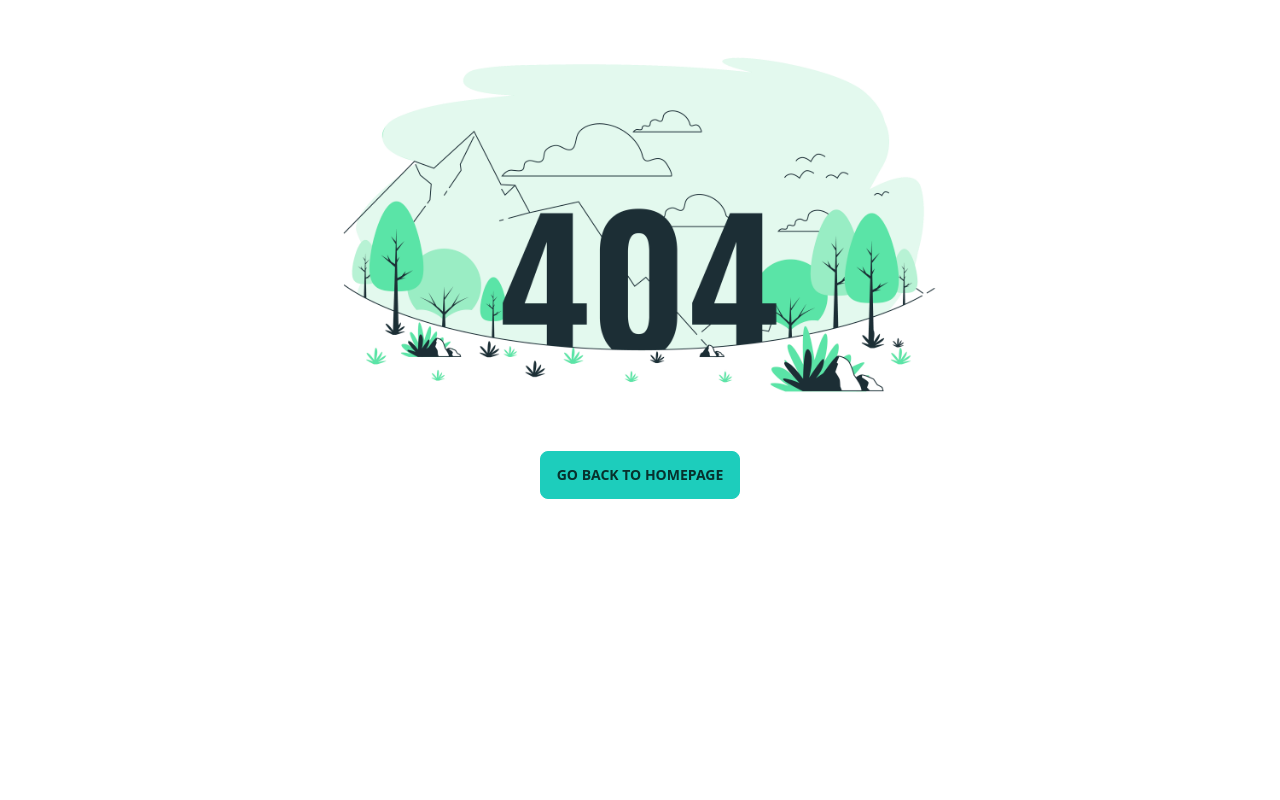
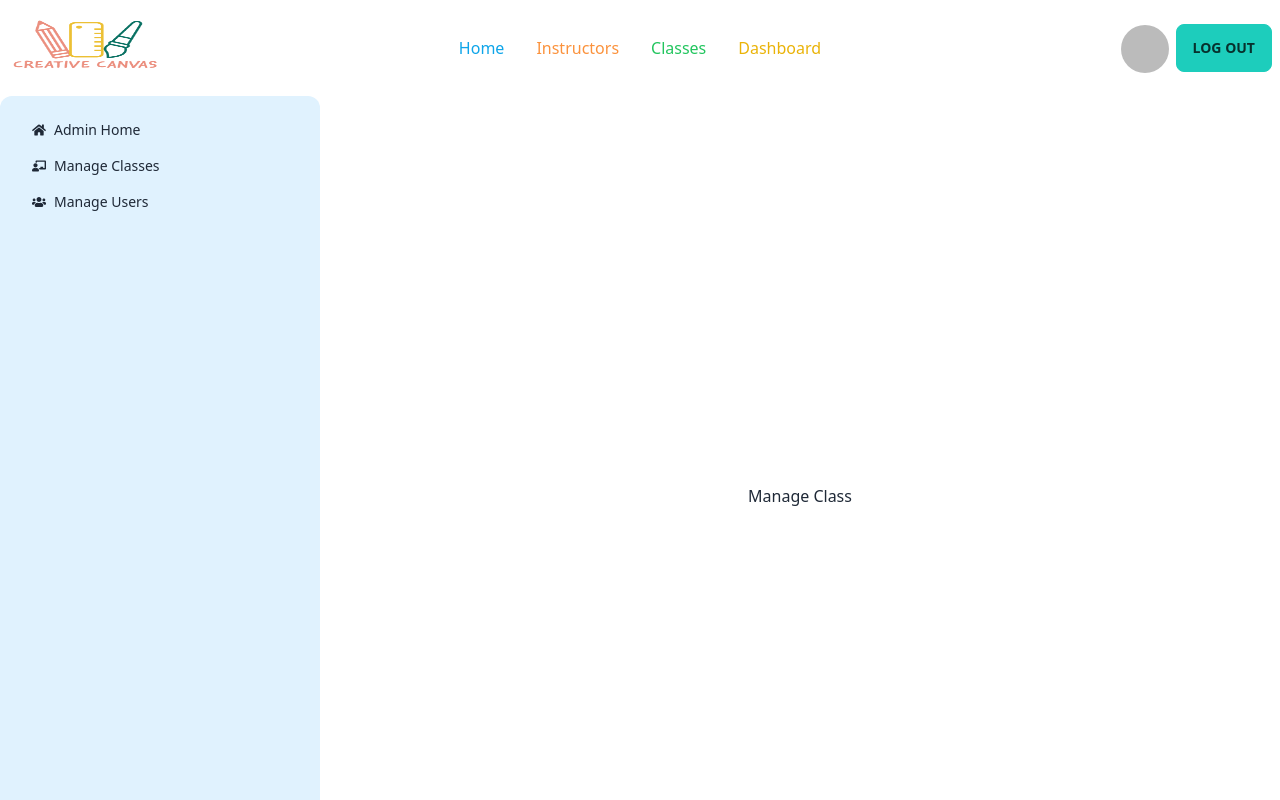
Before and after one commit to farzanahoque2021/creative-canvas-client, a React (Vite) app: page /dashboard/manageclass in a window 1280 px wide. Shown: the top 800 px of the page. Built offline with nearby package versions, Linux system fonts and the light colour scheme; no server answers; sample sign-in values are in the browser's storage.

Commit message:
Did All users for admin dashboard

```diff
--- a/src/Layout/Dashboard.jsx
+++ b/src/Layout/Dashboard.jsx
@@ -10,7 +10,7 @@ import useCart from "../hooks/useCart";
 const Dashboard = () => {
     const [cart] = useCart();
 
-    const isAdmin = false;
+    const isAdmin = true;
     const isInstructor = false;
     return (
         <div>
@@ -27,8 +27,8 @@ const Dashboard = () => {
                     <ul className="menu p-4 w-80 h-full bg-sky-100 text-base-content">
                         {
                             isAdmin ? <><li><Link><FaHome />Admin Home</Link></li>
-                                <li><Link><FaChalkboardTeacher />Manage Classes</Link></li>
-                                <li><Link><FaUsers />Manage Users</Link></li></> : isInstructor ? <><li><Link><FaHome />Instructor Home</Link></li>
+                                <li><Link to="/dashboard/manageclass"><FaChalkboardTeacher />Manage Classes</Link></li>
+                                <li><Link to="/dashboard/allusers"><FaUsers />Manage Users</Link></li></> : isInstructor ? <><li><Link><FaHome />Instructor Home</Link></li>
                                     <li><Link><FaChalkboardTeacher />Add a Class</Link></li>
                                     <li><Link><RiBookMarkFill />My Classes</Link></li></> : <> <li><Link><FaHome />User Home</Link></li>
                                 <li><Link to="/dashboard/mycart"><FaChalkboardTeacher />Selected Classes<span className="badge badge-accent">+{cart?.length || 0}</span></Link>
--- /dev/null
+++ b/src/pages/Dashboard/AllUsers/AllUsers.jsx
@@ -0,0 +1,44 @@
+import { useQuery } from "@tanstack/react-query";
+
+
+const AllUsers = () => {
+    const { data: users = [], refetch } = useQuery(['users'], async () => {
+        const res = await fetch('http://localhost:5000/users')
+        return res.json();
+    });
+    return (
+        <div className="w-full h-full p-6">
+            <h2 className="text-3xl font-semibold">All Users: {users.length}</h2>
+
+            <div className="overflow-x-auto">
+                <table className="table">
+                    {/* head */}
+                    <thead>
+                        <tr>
+                            <th>#</th>
+                            <th>Name</th>
+                            <th>Email</th>
+                            <th>Action</th>
+                            <th>Action</th>
+                        </tr>
+                    </thead>
+                    <tbody>
+                        {/* row 1 */}
+                        {
+                            users.map((user, index) => <tr key={user._id}>
+                                <th>{index + 1}</th>
+                                <td>{user.name}</td>
+                                <td>{user.email}</td>
+                                <td><button className="btn btn-outline btn-accent btn-sm">Make Admin</button></td>
+                                <td><button className="btn btn-outline btn-info btn-sm">Make Instructor</button></td>
+                            </tr>)
+                        }
+
+                    </tbody>
+                </table>
+            </div>
+        </div>
+    );
+};
+
+export default AllUsers;
--- /dev/null
+++ b/src/pages/Dashboard/ManageClass/ManageClass.jsx
@@ -0,0 +1,11 @@
+
+
+const ManageClass = () => {
+    return (
+        <div>
+            <h2>Manage Class</h2>
+        </div>
+    );
+};
+
+export default ManageClass;
```
Also changed, not shown: src/Routes/Routes.jsx (+10 -0 lines).
